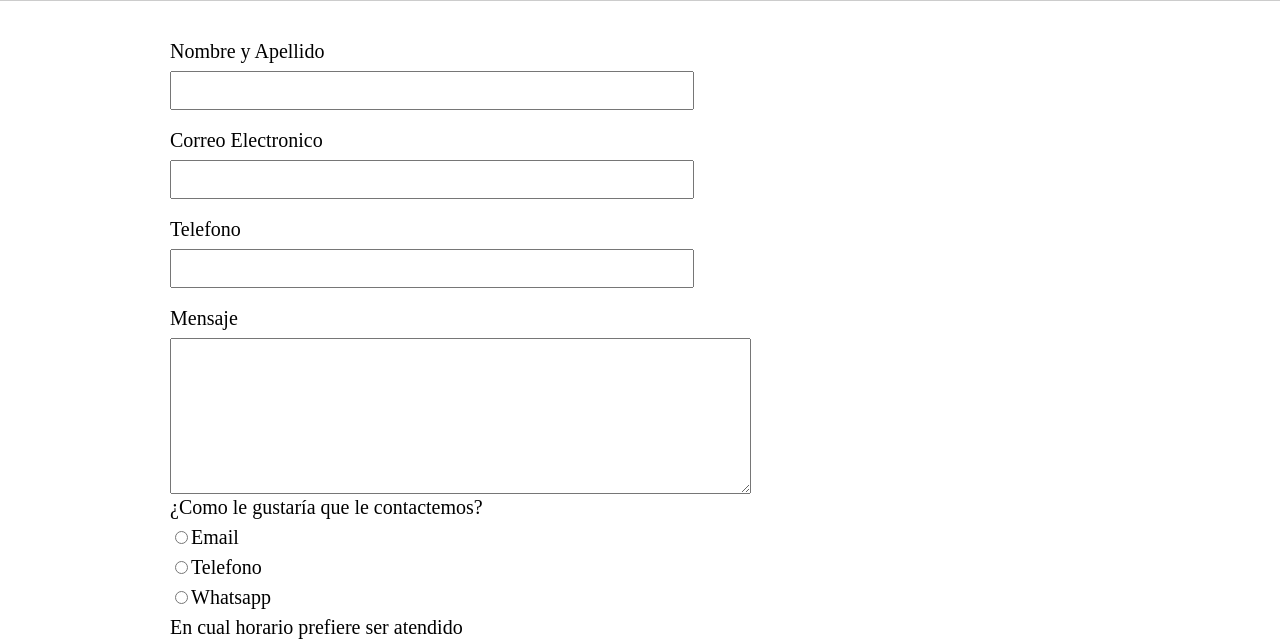
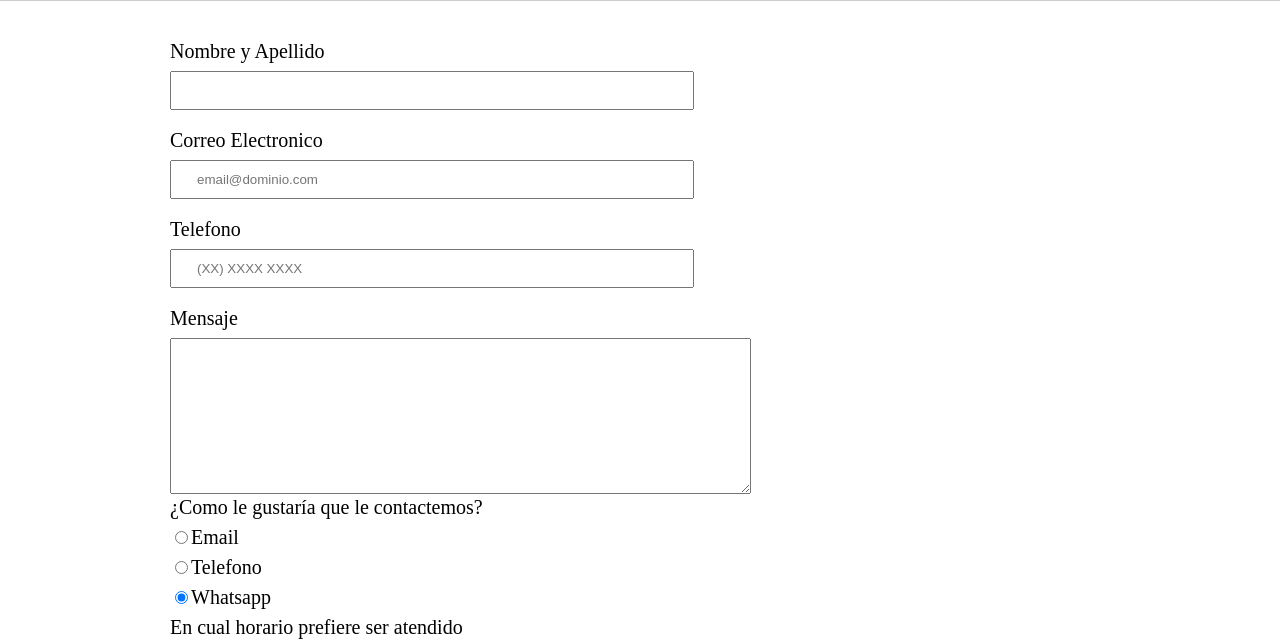
Before and after one commit to sebastianDuranC/CreaTusPrimerasPaginasWebs-Alura, a plain HTML site: page contacto.html in a window 1280 px wide. Shown: the part 292-936 px from the top of the page. Drawn offline with Linux system fonts and the light colour scheme.

Commit message:
Mejorando la semántica

```diff
--- a/contacto.html
+++ b/contacto.html
@@ -24,19 +24,19 @@
     <main>
         <form action="">
             <label for="nombreApellido">Nombre y Apellido</label>
-            <input type="text" id="nombreApellido" class="inputPadron">
+            <input type="text" id="nombreApellido" class="inputPadron" required>
 
             <label for="correoElectronico">Correo Electronico</label>
-            <input type="email" id="correoElectronico" class="inputPadron">
+            <input type="email" id="correoElectronico" class="inputPadron" required placeholder="email@dominio.com">
 
             <label for="telefono">Telefono</label>
-            <input type="text" id="telefono" class="inputPadron">
+            <input type="tel" id="telefono" class="inputPadron" required placeholder="(XX) XXXX XXXX">
 
             <label for="mensaje">Mensaje</label>
-            <textarea id="mensaje" cols="70" rows="10"></textarea>
+            <textarea id="mensaje" cols="70" rows="10" required></textarea>
 
-            <div>
-                <p>¿Como le gustaría que le contactemos?</p>
+            <fieldset>
+                <legend>¿Como le gustaría que le contactemos?</legend>
 
                 <label for="radioEmail"><input name="contacto" type="radio" id="radioEmail" value="email">Email</label>
 
@@ -44,20 +44,20 @@
                         value="telefono">Telefono</label>
 
                 <label for="radioWhatsapp"><input name="contacto" type="radio" id="radioWhatsapp"
-                        value="whatsapp">Whatsapp</label>
-            </div>
+                        value="whatsapp" checked>Whatsapp</label>
+            </fieldset>
 
-            <div>
-                <p>En cual horario prefiere ser atendido</p>
+            <fieldset>
+                <legend>En cual horario prefiere ser atendido</legend>
                 <select>
                     <option>Mañana</option>
                     <option>Tarde</option>
                     <option>Noche</option>
                 </select>
-            </div>
+            </fieldset>
 
             <label class="checkbox">
-                <input type="checkbox">Le gustaria recibir recibir novedades de la Barbería Alura
+                <input type="checkbox" checked>¿Le gustaria recibir recibir novedades de la Barbería Alura?
             </label>
             <input type="submit" value="Enviar formulario">
         </form>
--- a/style.css
+++ b/style.css
@@ -81,7 +81,7 @@ main{
 form{
     margin: 40px 0;
 }
-form label, form p{
+form label, form legend{
     display: block;
     font-size: 20px;
     margin: 0 0 10px;
```
